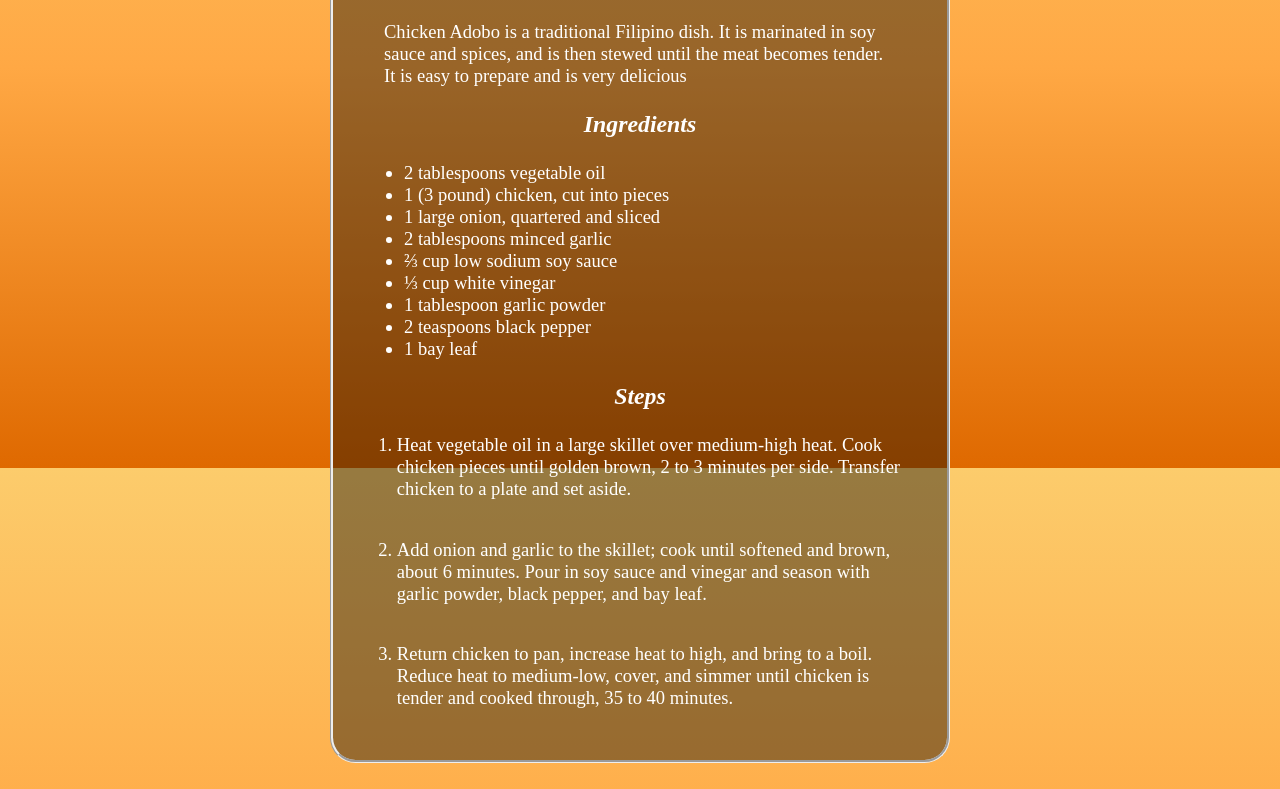
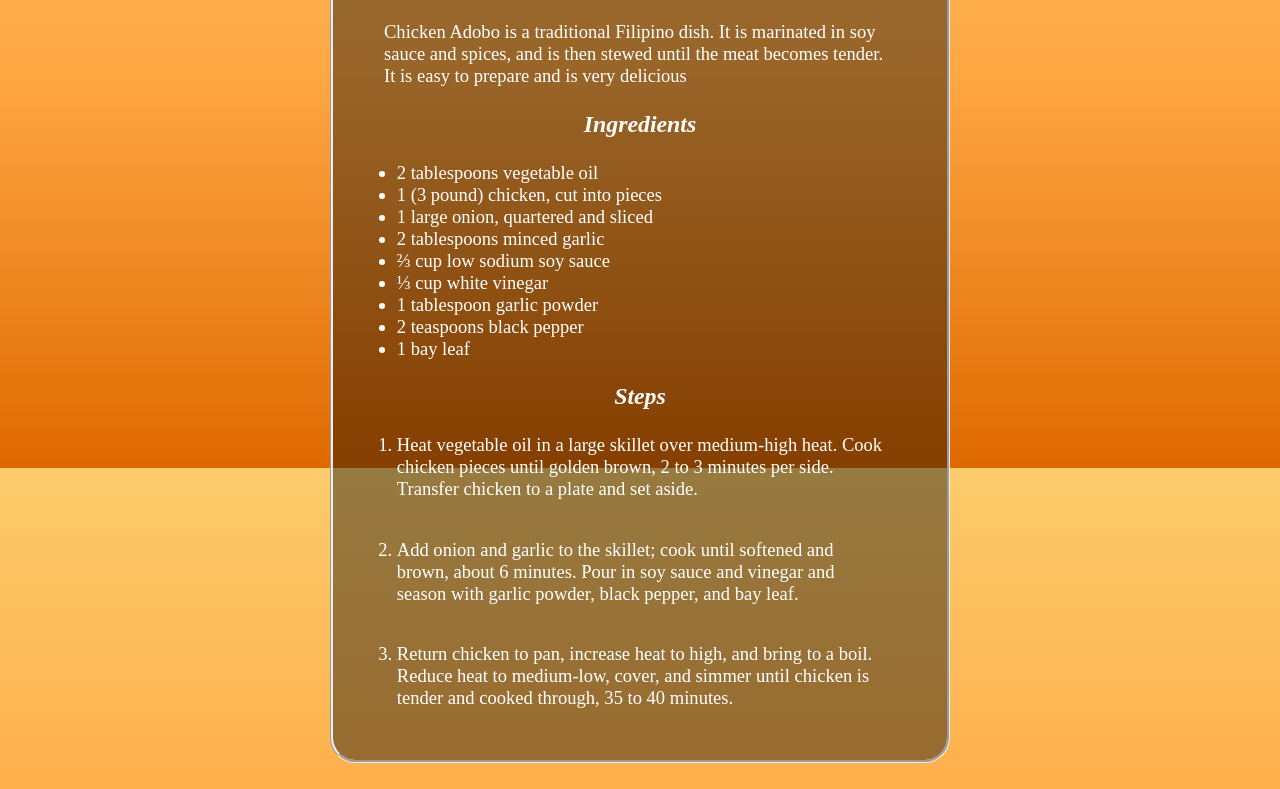
Before and after one commit to xandreiAThome/odin-recipes, a plain HTML site: page recipes/adobo.html in a window 1280 px wide. Shown: the part 332-1121 px from the top of the page. Drawn offline with Linux system fonts and the light colour scheme.

Commit message:
fixed the padding in the list components

```diff
--- a/styles.css
+++ b/styles.css
@@ -176,7 +176,8 @@ html {
   display: flex;
   flex-direction: column;
   align-items: flex-start;
-  width: 100%;
+  width: 95%;
+  padding: 0;
 }
 
 .steps,
@@ -189,8 +190,8 @@ html {
   display: flex;
   flex-direction: column;
   align-items: flex-start;
-  width: 100%;
-  padding-left: 2vw;
+  width: 95%;
+  padding: 0;
 }
 
 .steps > li {
```
